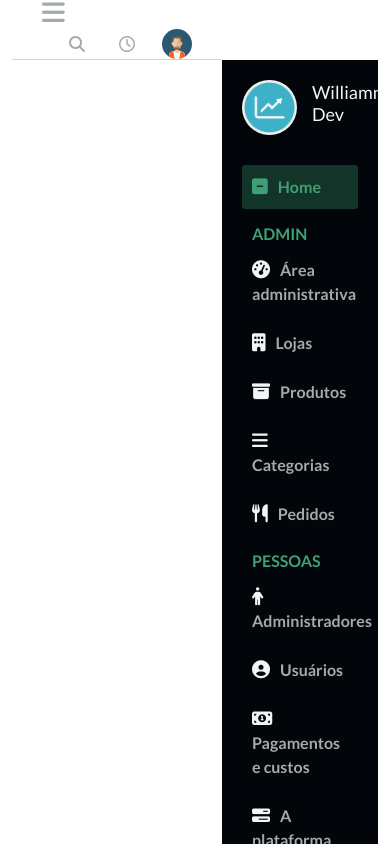
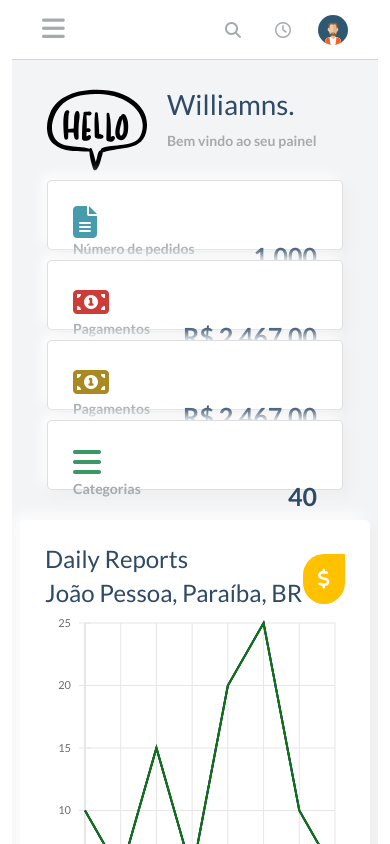
Before and after one commit to williamnstolb/dashboardInReact, a React (Create React App) app in the folder dashboard/: page / in a window 390 px wide. Built offline with nearby package versions, Linux system fonts and the light colour scheme.

Commit message:
Responsividade sidebar resolvido

```diff
--- a/dashboard/src/App.css
+++ b/dashboard/src/App.css
@@ -1,4 +1,4 @@
-.App {
+/* .App {
   text-align: center;
 }
 
@@ -35,4 +35,4 @@
   to {
     transform: rotate(360deg);
   }
-}
+} */
--- a/dashboard/src/App.js
+++ b/dashboard/src/App.js
@@ -1,5 +1,5 @@
 import { useState } from 'react';
-import './App.css';
+// import './App.css';
 import Sidebar from './components/sidebar/Sidebar';
 import Navbar from './components/navbar/Navbar';
 import Main from './components/main/Main';
@@ -20,6 +20,4 @@ const App = () => {
   );
 }
 
-// teste
-
 export default App;
--- a/dashboard/src/components/sidebar/Sidebar.css
+++ b/dashboard/src/components/sidebar/Sidebar.css
@@ -101,7 +101,7 @@
   display: inline !important;
   z-index: 9999 !important;
   left: 0 !important;
-  position: absolute;
+  position: absolute !important;
 }
 
 @media only screen and (max-width: 978px) {
--- a/dashboard/src/components/sidebar/Sidebar.js
+++ b/dashboard/src/components/sidebar/Sidebar.js
@@ -3,10 +3,10 @@ import './Sidebar.css';
 
 const Sidebar = ({ sidebarOpen, closeSidebar }) => {
   return (
-    <div className={ sidebarOpen ? "sidebar-responsive" : "" } id="sidebar">
+    <div className={ sidebarOpen ? "sidebar-responsive" : "sidebar" } id="sidebar">
       <div className="sidebar-title">
         <div className="sidebar-img">
-          <img src= {Logo} alt='avatar' />
+          <img src= { Logo } alt='Logo' />
           <h1>Williamns Dev</h1>
         </div>
         <i
@@ -16,10 +16,10 @@ const Sidebar = ({ sidebarOpen, closeSidebar }) => {
         aria-hidden='true'
         ></i>
       </div>
-        <div className='sidebar-menu'>
-          <div className='sidebar-link active-menu-link'>
-            <i className='fa fa-minus-square' ></i>
-            <a href='#'>Home</a>
+      <div className='sidebar-menu'>
+        <div className='sidebar-link active-menu-link'>
+          <i className='fa fa-minus-square' ></i>
+          <a href='#'>Home</a>
         </div>
         <h2>ADMIN</h2>
         <div className='sidebar-link'>
--- a/dashboard/src/index.css
+++ b/dashboard/src/index.css
@@ -73,8 +73,6 @@ body {
   .container {
     grid-template-columns: 1fr;
     grid-template-rows: 0.2fr 3fr;
-    grid-template-areas:
-      'nav'
-      'main';
+    grid-template-areas: 'nav' 'main';
   }
 }
```
Also changed, not shown: dashboard/src/Assets/logo2.png.
